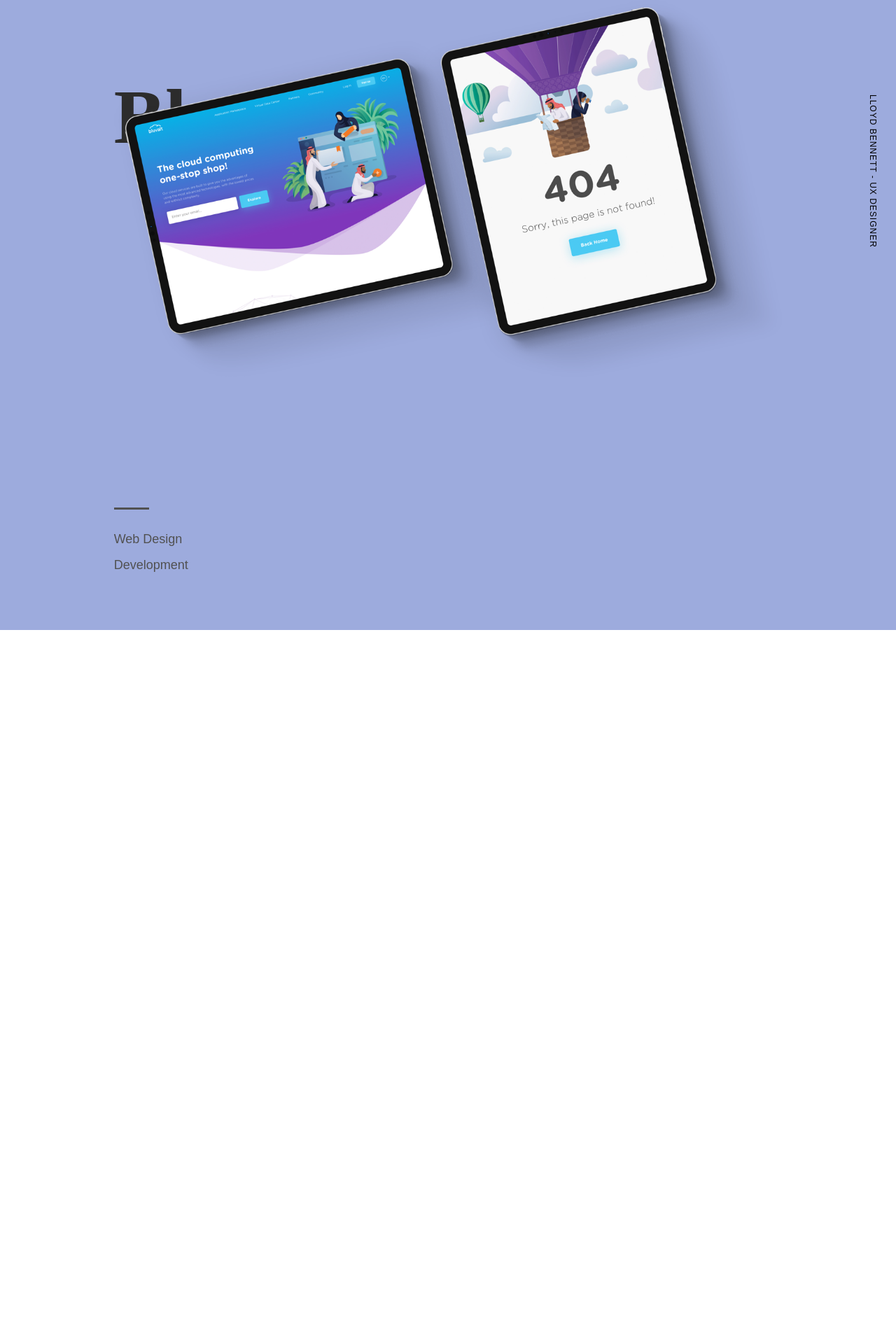
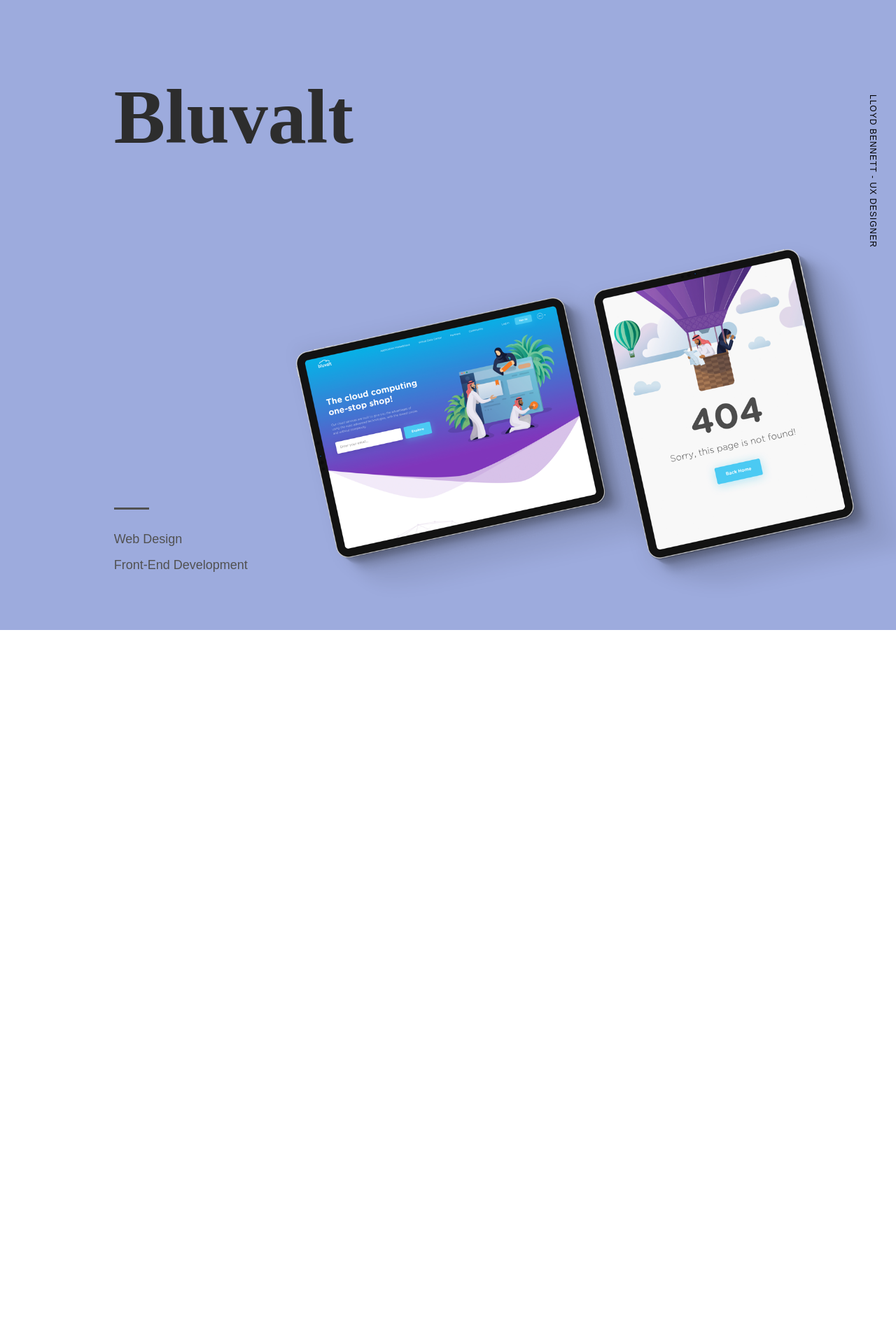
Before and after one commit to LloydBennett/lloydbennett.github.io, a Jekyll site: the page built from _projects/bluvalt.html, in a window 1280 px wide. Shown: the top 1920 px of the page at 70% size. Built offline with Jekyll 4.4.1, drawn with Linux system fonts in a browser that asks for light colours; nearby versions of some CDN libraries; some web fonts are replaced.

Commit message:
Made bluvalt case study mobile responsive

```diff
--- a/_projects/bluvalt.html
+++ b/_projects/bluvalt.html
@@ -5,7 +5,7 @@
 permalink: :title/
 thumbnail: project-thumb
 colour: 9DABDD
-category: ["Web Design", "Development"]
+category: ["Web Design", "Front-End Development"]
 button-text: "View Website"
 live-url: http://www.thoughtbot.co.uk
 date: 2017-04-12 00:09:00
--- a/_projects/thoughtbot.html
+++ b/_projects/thoughtbot.html
@@ -6,7 +6,7 @@
 thumbnail: project-thumb
 colour: EA7474
 white-text-on-hero: true
-category: ["Web Design", "Front-End Development"]
+category: ["Brand Identity Design", "Web Design", "Front-End Development"]
 button-text: "View Website"
 live-url: http://www.thoughtbot.co.uk
 date: 2017-04-12 00:09:00
--- a/_sass/components/_hero.scss
+++ b/_sass/components/_hero.scss
@@ -110,3 +110,27 @@
     width: 80vh;
   }
 }
+
+.hero__image--bluvalt {
+  bottom: 10%;
+  width: 150vw;
+  left: -12%;
+
+  @include media-query($breakpoint--small) {
+    left: -25%;
+    max-width: 90rem;
+    bottom: 5%;
+  }
+
+  @include media-query($breakpoint--medium) {
+    left: 0;
+  }
+
+  @include media-query($breakpoint--x-large) {
+    left: auto;
+    max-width: none;
+    min-width: 90rem;
+    right: -20%;
+    width: 60vw;
+  }
+}
```
